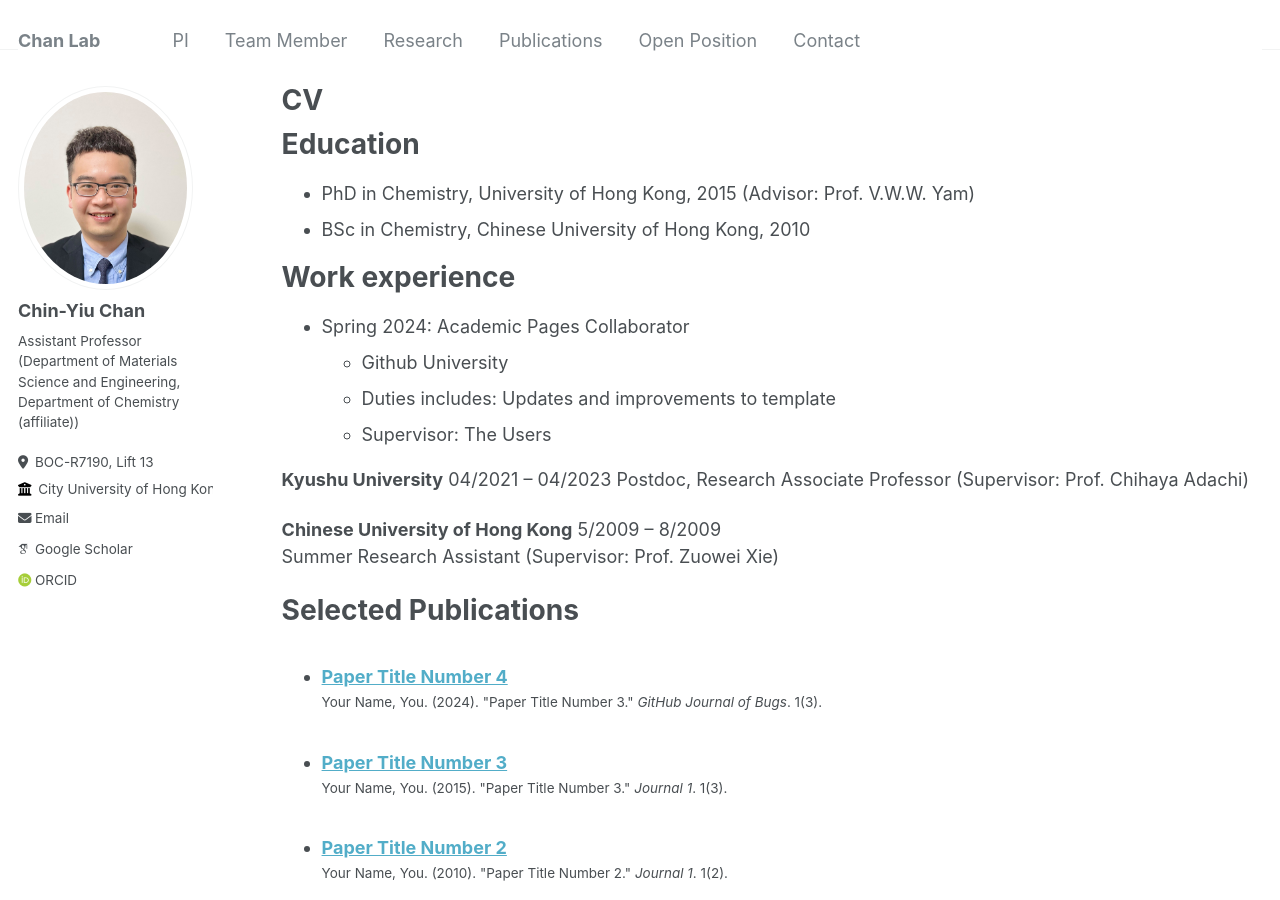
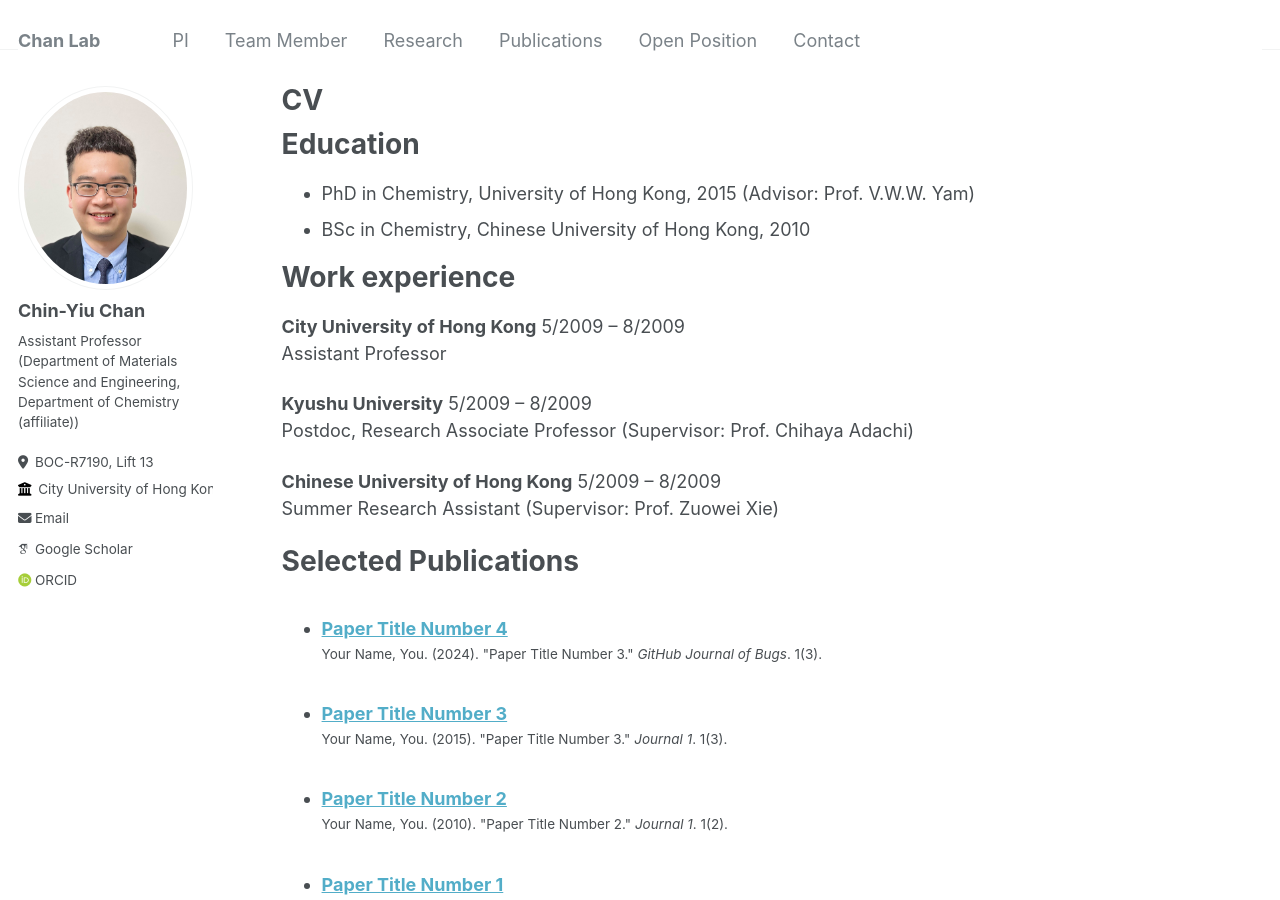
Before and after one commit to cychan-chem/chinychan.github.io, a Jekyll site: the page built from _pages/cv.md, in a window 1280 px wide and 900 px high. Built offline with Jekyll 4.4.1, drawn with Linux system fonts in a browser that asks for light colours; some web fonts are replaced.

Commit message:
Update cv.md

```diff
--- a/_pages/cv.md
+++ b/_pages/cv.md
@@ -16,14 +16,11 @@ Education
 
 Work experience
 ======
-* Spring 2024: Academic Pages Collaborator
-  * Github University
-  * Duties includes: Updates and improvements to template
-  * Supervisor: The Users
+**City University of Hong Kong** 5/2009 – 8/2009
+Assistant Professor
 
-**Kyushu University** 04/2021 – 04/2023
+**Kyushu University** 5/2009 – 8/2009
 Postdoc, Research Associate Professor (Supervisor: Prof. Chihaya Adachi)
-
 
 **Chinese University of Hong Kong** 5/2009 – 8/2009
 Summer Research Assistant (Supervisor: Prof. Zuowei Xie)
```
